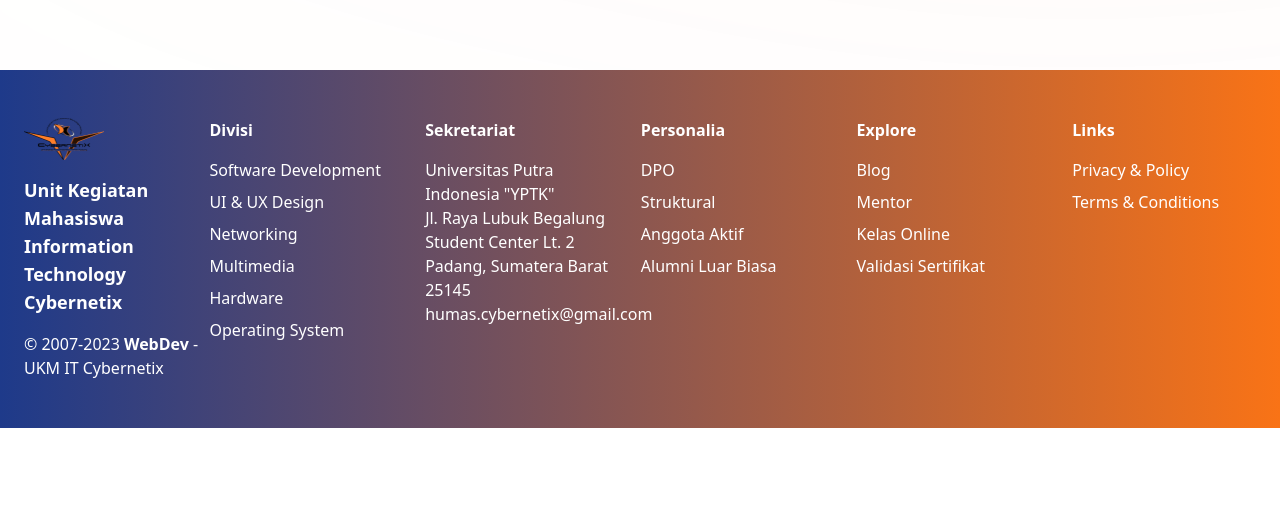
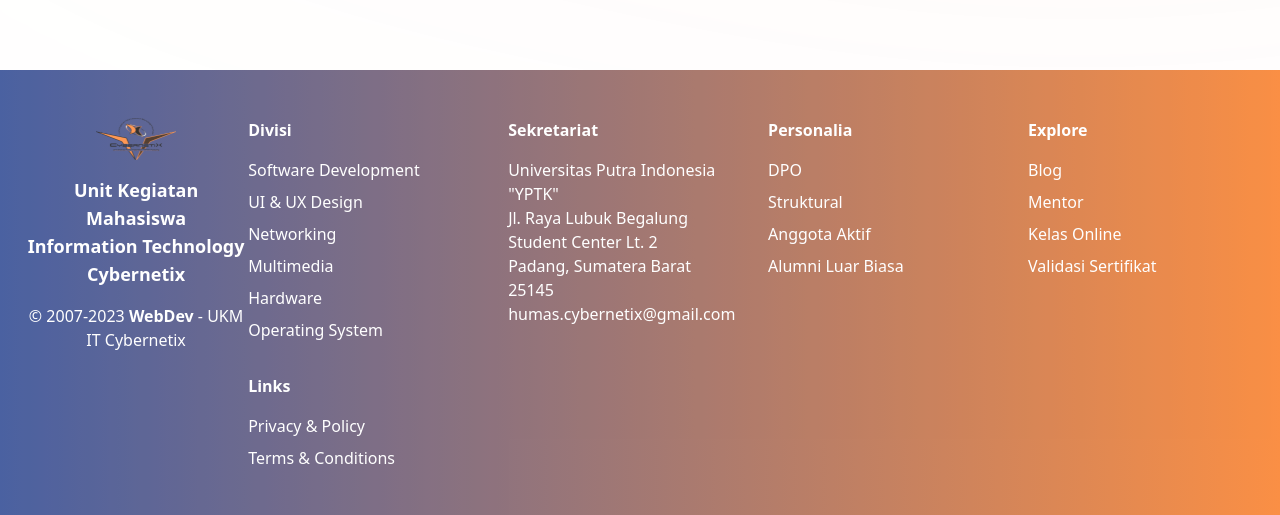
Before and after one commit to Rerey155-del/ukm-it_cybernetix, a React (Vite) app: page / in a window 1280 px wide. Shown: the part 2356-2871 px from the top of the page. Before the commit the page ends 2784 px from the top, so only its background shows below. Built offline with nearby package versions, Linux system fonts and the light colour scheme; no server answers; what flowbite, ldrs would draw is missing.

Commit message:
baru Footer

```diff
--- a/src/Components/Footer.jsx
+++ b/src/Components/Footer.jsx
@@ -2,25 +2,25 @@ import React from "react";
 
 const Footer = () => {
   return (
-    <footer className="bg-gradient-to-r from-blue-900 to-orange-500 text-white py-12">
-      <div className="container mx-auto flex flex-col md:flex-row justify-between items-start space-y-10 md:space-y-0 px-6">
-        {/* Bagian Kiri */}
-        <div className="max-w-xs">
+    <footer className="bg-gradient-to-r from-blue-900 to-orange-500 text-white opacity-80 py-12">
+      <div className="container mx-auto flex flex-col lg:flex-row justify-between items-start space-y-10 lg:space-y-0 px-6">
+        {/* Bagian Kiri Lebih Lebar */}
+        <div className="col-span-2 flex flex-col items-center justify-center max-w-lg mx-auto lg:mx-0">
           <img src="/src/assets/cx-logo.svg" alt="Logo" className="w-20 mb-4" />
-          <h2 className="text-lg font-semibold">
+          <h2 className="text-lg font-semibold text-center">
             Unit Kegiatan Mahasiswa
             <br />
             Information Technology
             <br />
             Cybernetix
           </h2>
-          <p className="mt-4">
+          <p className="mt-4 text-center">
             &copy; 2007-2023 <strong>WebDev</strong> - UKM IT Cybernetix
           </p>
         </div>
 
         {/* Bagian Kolom */}
-        <div className="grid grid-cols-2 md:grid-cols-5 gap-8">
+        <div className="grid grid-cols-2 md:grid-cols-3 lg:grid-cols-4 gap-8 flex-grow">
           {/* Divisi */}
           <div>
             <h3 className="font-semibold mb-4">Divisi</h3>
```
